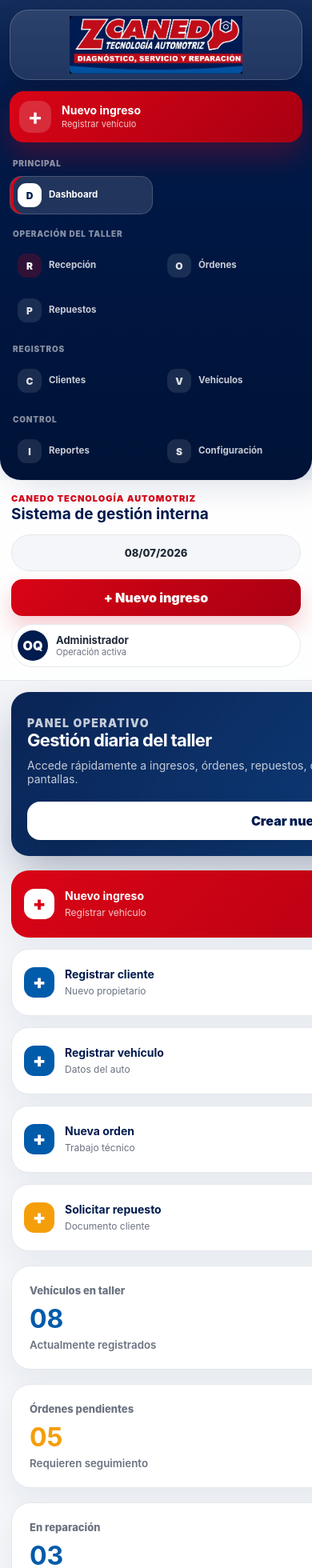
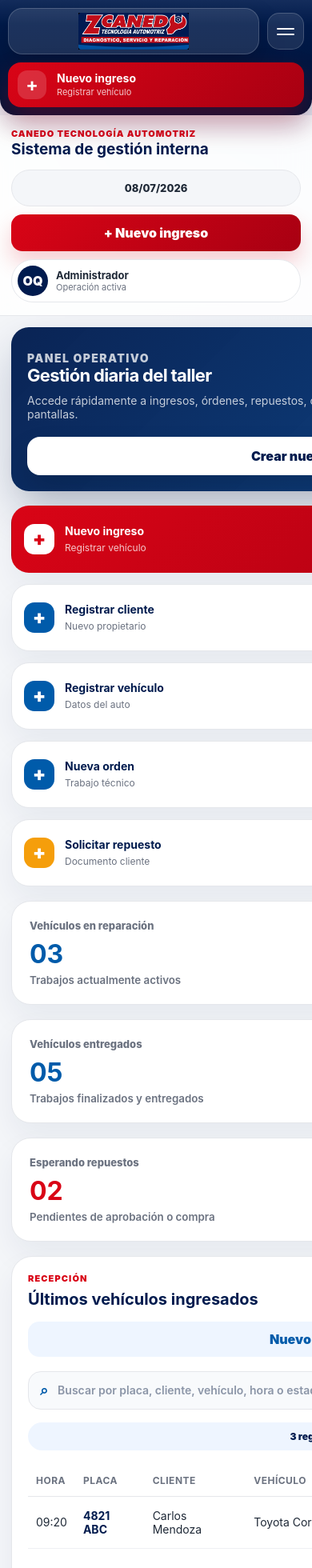
Before and after one commit to OmarArgenes/mecanica-automotriz-web, an Angular app: page /dashboard in a window 390 px wide. Shown: the top 1960 px of the page at 80% size. Built offline with nearby package versions, Linux system fonts and the light colour scheme.

Commit message:
feat: improve mobile sidebar and dashboard layout

```diff
--- a/src/app/app.routes.ts
+++ b/src/app/app.routes.ts
@@ -25,12 +25,8 @@ export const routes: Routes = [
       },
       {
         path: 'vehicle-intake',
-        loadComponent: placeholder,
-        data: {
-          title: 'Recepción de vehículos',
-          description:
-            'Registra los vehículos que ingresan al taller, su condición inicial y genera constancias para el cliente.',
-        },
+        pathMatch: 'full',
+        redirectTo: 'vehicle-intake/new',
       },
       {
         path: 'vehicle-intake/new',
--- a/src/app/features/dashboard/pages/dashboard-home/dashboard-home.component.html
+++ b/src/app/features/dashboard/pages/dashboard-home/dashboard-home.component.html
@@ -22,6 +22,7 @@
       class="stat-card"
       [class.stat-card--red]="stat.tone === 'red'"
       [class.stat-card--orange]="stat.tone === 'orange'"
+      [class.stat-card--green]="stat.tone === 'green'"
     >
       <span class="stat-card__label">{{ stat.label }}</span>
       <strong>{{ stat.value }}</strong>
@@ -37,10 +38,31 @@
           <h3>Últimos vehículos ingresados</h3>
         </div>
 
-        <a routerLink="/vehicle-intake" class="panel-link">Ver todos</a>
+        <a routerLink="/vehicle-intake/new" class="panel-link">
+          Nuevo ingreso
+        </a>
       </div>
 
-      <div class="table-wrapper">
+      <div class="panel-tools">
+        <label class="search-box">
+          <span>⌕</span>
+          <input
+            type="search"
+            placeholder="Buscar por placa, cliente, vehículo, hora o estado..."
+            [value]="searchTerm"
+            (input)="updateSearchTerm($event)"
+          />
+        </label>
+
+        <span class="result-counter">
+          {{ filteredRecentIntakes.length }} registros
+        </span>
+      </div>
+
+      <div
+        class="table-wrapper"
+        *ngIf="filteredRecentIntakes.length; else emptyIntakes"
+      >
         <table>
           <thead>
             <tr>
@@ -54,7 +76,7 @@
           </thead>
 
           <tbody>
-            <tr *ngFor="let item of recentIntakes">
+            <tr *ngFor="let item of filteredRecentIntakes">
               <td>{{ item.time }}</td>
               <td>
                 <strong class="plate">{{ item.plate }}</strong>
@@ -72,20 +94,13 @@
           </tbody>
         </table>
       </div>
-    </article>
 
-    <article class="panel">
-      <p class="section-label">Flujo recomendado</p>
-      <h3>Atención rápida</h3>
-
-      <div class="workflow">
-        <span>1. Cliente</span>
-        <span>2. Vehículo</span>
-        <span>3. Ingreso</span>
-        <span>4. Orden</span>
-        <span>5. Repuestos</span>
-        <span>6. Impresión</span>
-      </div>
+      <ng-template #emptyIntakes>
+        <div class="empty-state">
+          <strong>No se encontraron vehículos ingresados</strong>
+          <span>Prueba con otra placa, cliente, vehículo o estado.</span>
+        </div>
+      </ng-template>
     </article>
   </section>
 </section>
--- a/src/app/features/dashboard/pages/dashboard-home/dashboard-home.component.scss
+++ b/src/app/features/dashboard/pages/dashboard-home/dashboard-home.component.scss
@@ -55,7 +55,7 @@
 
 .stats-grid {
   display: grid;
-  grid-template-columns: repeat(4, 1fr);
+  grid-template-columns: repeat(3, 1fr);
   gap: 18px;
 }
 
@@ -71,6 +71,9 @@
     font-size: 13px;
     font-weight: 800;
     color: #6b7280;
+  }
+  &--green strong {
+    color: #16a34a;
   }
 
   strong {
@@ -99,7 +102,7 @@
 
 .content-grid {
   display: grid;
-  grid-template-columns: minmax(0, 1.8fr) minmax(280px, 0.8fr);
+  grid-template-columns: 1fr;
   gap: 20px;
 }
 
@@ -117,6 +120,10 @@
   }
 }
 
+.panel--large {
+  width: 100%;
+}
+
 .panel-header {
   display: flex;
   justify-content: space-between;
@@ -129,6 +136,66 @@
   color: #005baa;
   font-weight: 900;
   text-decoration: none;
+  white-space: nowrap;
+}
+
+.panel-tools {
+  display: flex;
+  align-items: center;
+  justify-content: space-between;
+  gap: 16px;
+  margin-bottom: 18px;
+}
+
+.search-box {
+  flex: 1;
+  min-height: 48px;
+  display: flex;
+  align-items: center;
+  gap: 10px;
+  padding: 0 14px;
+  border: 1px solid #e5e7eb;
+  border-radius: 16px;
+  background: #f8fafc;
+
+  span {
+    color: #005baa;
+    font-size: 18px;
+    font-weight: 900;
+  }
+
+  input {
+    width: 100%;
+    border: 0;
+    outline: 0;
+    background: transparent;
+    color: #001b4e;
+    font: inherit;
+    font-size: 14px;
+    font-weight: 700;
+
+    &::placeholder {
+      color: #8b95a7;
+      font-weight: 600;
+    }
+  }
+
+  &:focus-within {
+    border-color: rgba(0, 91, 170, 0.45);
+    box-shadow: 0 0 0 4px rgba(0, 91, 170, 0.08);
+    background: #ffffff;
+  }
+}
+
+.result-counter {
+  flex: 0 0 auto;
+  padding: 10px 12px;
+  border-radius: 999px;
+  color: #001b4e;
+  background: #eef5ff;
+  font-size: 12px;
+  font-weight: 900;
+  white-space: nowrap;
 }
 
 .table-wrapper {
@@ -196,18 +263,24 @@ table {
   text-align: right !important;
 }
 
-.workflow {
+.empty-state {
   display: grid;
-  gap: 11px;
-  margin-top: 18px;
+  gap: 6px;
+  padding: 26px;
+  border: 1px dashed #cbd5e1;
+  border-radius: 18px;
+  background: #f8fafc;
+  text-align: center;
+
+  strong {
+    color: #001b4e;
+    font-size: 15px;
+  }
 
   span {
-    padding: 13px 14px;
-    border-radius: 15px;
-    color: #1f2937;
-    background: #f4f6f9;
-    font-weight: 800;
-    border-left: 4px solid #d90416;
+    color: #6b7280;
+    font-size: 14px;
+    font-weight: 600;
   }
 }
 
@@ -245,6 +318,25 @@ table {
     padding: 20px;
   }
 
+  .panel-header,
+  .panel-tools {
+    align-items: stretch;
+    flex-direction: column;
+  }
+
+  .panel-link {
+    width: 100%;
+    padding: 12px;
+    border-radius: 14px;
+    background: #eef5ff;
+    text-align: center;
+  }
+
+  .result-counter {
+    width: 100%;
+    text-align: center;
+  }
+
   table {
     min-width: 720px;
   }
--- a/src/app/features/dashboard/pages/dashboard-home/dashboard-home.component.ts
+++ b/src/app/features/dashboard/pages/dashboard-home/dashboard-home.component.ts
@@ -11,29 +11,25 @@ import { QuickActionsComponent } from '../../../../shared/components/quick-actio
   styleUrl: './dashboard-home.component.scss',
 })
 export class DashboardHomeComponent {
+  searchTerm = '';
+
   stats = [
     {
-      label: 'Vehículos en taller',
-      value: '08',
-      detail: 'Actualmente registrados',
+      label: 'Vehículos en reparación',
+      value: '03',
+      detail: 'Trabajos actualmente activos',
       tone: 'blue',
     },
     {
-      label: 'Órdenes pendientes',
+      label: 'Vehículos entregados',
       value: '05',
-      detail: 'Requieren seguimiento',
-      tone: 'orange',
-    },
-    {
-      label: 'En reparación',
-      value: '03',
-      detail: 'Trabajos activos',
-      tone: 'blue',
+      detail: 'Trabajos finalizados y entregados',
+      tone: 'green',
     },
     {
       label: 'Esperando repuestos',
       value: '02',
-      detail: 'Pendientes de aprobación',
+      detail: 'Pendientes de aprobación o compra',
       tone: 'red',
     },
   ];
@@ -61,4 +57,23 @@ export class DashboardHomeComponent {
       status: 'En reparación',
     },
   ];
+
+  get filteredRecentIntakes() {
+    const term = this.searchTerm.trim().toLowerCase();
+
+    if (!term) {
+      return this.recentIntakes;
+    }
+
+    return this.recentIntakes.filter((item) =>
+      [item.time, item.plate, item.customer, item.vehicle, item.status].some(
+        (value) => value.toLowerCase().includes(term),
+      ),
+    );
+  }
+
+  updateSearchTerm(event: Event): void {
+    const input = event.target as HTMLInputElement;
+    this.searchTerm = input.value;
+  }
 }
--- a/src/app/shared/components/sidebar/sidebar.component.html
+++ b/src/app/shared/components/sidebar/sidebar.component.html
@@ -13,9 +13,24 @@
         <span>Tecnología Automotriz</span>
       </div>
     </div>
+
+    <button
+      type="button"
+      class="mobile-menu-button"
+      (click)="toggleMobileMenu()"
+      [attr.aria-expanded]="isMobileMenuOpen"
+      aria-label="Abrir o cerrar menú"
+    >
+      <span class="mobile-menu-button__icon"></span>
+      <span class="mobile-menu-button__text"></span>
+    </button>
   </div>
 
-  <a class="primary-action" routerLink="/vehicle-intake/new">
+  <a
+    class="primary-action"
+    routerLink="/vehicle-intake/new"
+    (click)="closeMobileMenu()"
+  >
     <span class="primary-action__icon">+</span>
     <span>
       <strong>Nuevo ingreso</strong>
@@ -23,7 +38,29 @@
     </span>
   </a>
 
-  <nav class="navigation" aria-label="Menú principal">
+  <div
+    class="mobile-menu-backdrop"
+    *ngIf="isMobileMenuOpen"
+    (click)="closeMobileMenu()"
+  ></div>
+
+  <nav
+    class="navigation"
+    [class.navigation--open]="isMobileMenuOpen"
+    aria-label="Menú principal"
+  >
+    <div class="mobile-navigation-header">
+      <strong>Menú principal</strong>
+
+      <button
+        type="button"
+        (click)="closeMobileMenu()"
+        aria-label="Cerrar menú"
+      >
+        ×
+      </button>
+    </div>
+
     <section *ngFor="let group of menuGroups" class="menu-group">
       <p class="menu-title">{{ group.title }}</p>
 
@@ -34,6 +71,7 @@
         [routerLink]="item.route"
         routerLinkActive="menu-link--active"
         [routerLinkActiveOptions]="{ exact: item.route === '/dashboard' }"
+        (click)="closeMobileMenu()"
       >
         <span class="menu-icon">{{ item.icon }}</span>
         <span class="menu-label">{{ item.label }}</span>
@@ -45,7 +83,7 @@
     <span class="status-dot"></span>
     <div>
       <strong>Sistema interno</strong>
-      <small>Gestión de taller CANED</small>
+      <small>Gestión de taller CANEDO</small>
     </div>
   </div>
 </aside>
--- a/src/app/shared/components/sidebar/sidebar.component.scss
+++ b/src/app/shared/components/sidebar/sidebar.component.scss
@@ -15,6 +15,12 @@
 
 .brand {
   padding: 2px 0 24px;
+}
+
+.mobile-menu-button,
+.mobile-menu-backdrop,
+.mobile-navigation-header {
+  display: none;
 }
 
 .brand-mark {
@@ -220,61 +226,154 @@
 
 @media (max-width: 980px) {
   .sidebar {
-    position: relative;
-    top: auto;
-    z-index: 30;
+    position: sticky;
+    top: 0;
+    z-index: 100;
     height: auto;
-    padding: 14px;
-    border-radius: 0 0 26px 26px;
+    padding: 12px;
+    border-radius: 0 0 22px 22px;
     overflow: visible;
+    box-shadow: 0 14px 34px rgba(0, 27, 78, 0.22);
   }
 
   .brand {
-    padding: 0 0 14px;
+    display: flex;
+    align-items: center;
+    justify-content: space-between;
+    gap: 12px;
+    padding: 0 0 10px;
   }
 
   .brand-mark {
-    min-height: 92px;
-    border-radius: 26px;
+    flex: 1;
+    min-height: 62px;
+    border-radius: 20px;
 
     img {
-      max-height: 86px;
-      padding: 5px;
-      border-radius: 22px;
+      max-height: 58px;
+      padding: 4px;
+      border-radius: 16px;
+    }
+  }
+
+  .mobile-menu-button {
+    width: 50px;
+    height: 50px;
+    flex: 0 0 auto;
+    display: inline-flex;
+    flex-direction: column;
+    align-items: center;
+    justify-content: center;
+    gap: 5px;
+    border: 1px solid rgba(255, 255, 255, 0.18);
+    border-radius: 16px;
+    background: rgba(255, 255, 255, 0.1);
+    cursor: pointer;
+
+    span {
+      width: 22px;
+      height: 2px;
+      border-radius: 999px;
+      background: #ffffff;
     }
   }
 
   .primary-action {
-    margin: 0 0 16px;
-    min-height: 60px;
-    border-radius: 18px;
-    padding: 13px 14px;
+    min-height: 54px;
+    margin: 0;
+    padding: 11px 13px;
+    border-radius: 16px;
   }
 
   .primary-action__icon {
-    width: 40px;
-    height: 40px;
-    border-radius: 14px;
+    width: 36px;
+    height: 36px;
+    border-radius: 12px;
+    font-size: 23px;
+  }
+
+  .primary-action strong {
+    font-size: 14px;
+  }
+
+  .primary-action small {
+    font-size: 11px;
+  }
+
+  .mobile-menu-backdrop {
+    position: fixed;
+    inset: 0;
+    z-index: 998;
+    display: block;
+    background: rgba(0, 12, 35, 0.56);
+    backdrop-filter: blur(3px);
   }
 
   .navigation {
-    display: grid;
-    grid-template-columns: 1fr;
+    position: fixed;
+    top: 0;
+    bottom: 0;
+    left: 0;
+    z-index: 999;
+    width: min(330px, 86vw);
+    display: flex;
+    flex-direction: column;
     gap: 14px;
-    overflow: visible;
-    padding: 0;
+    padding: 18px 14px;
+    background:
+      linear-gradient(180deg, rgba(255, 255, 255, 0.08), transparent 22%),
+      linear-gradient(180deg, #001b4e 0%, #001337 100%);
+    box-shadow: 24px 0 55px rgba(0, 0, 0, 0.32);
+    overflow-y: auto;
+    transform: translateX(-105%);
+    opacity: 0;
+    pointer-events: none;
+    transition:
+      transform 220ms ease,
+      opacity 220ms ease;
+  }
+
+  .navigation--open {
+    transform: translateX(0);
+    opacity: 1;
+    pointer-events: auto;
+  }
+
+  .mobile-navigation-header {
+    display: flex;
+    align-items: center;
+    justify-content: space-between;
+    gap: 1rem;
+    padding: 0 2px 12px;
+    border-bottom: 1px solid rgba(255, 255, 255, 0.12);
+
+    strong {
+      color: #ffffff;
+      font-size: 15px;
+      font-weight: 900;
+    }
+
+    button {
+      width: 38px;
+      height: 38px;
+      border: 0;
+      border-radius: 12px;
+      background: rgba(255, 255, 255, 0.12);
+      color: #ffffff;
+      font-size: 24px;
+      font-weight: 900;
+      cursor: pointer;
+    }
   }
 
   .menu-group {
     display: grid;
-    grid-template-columns: repeat(2, minmax(0, 1fr));
-    gap: 9px;
+    grid-template-columns: 1fr;
+    gap: 8px;
   }
 
   .menu-title {
-    grid-column: 1 / -1;
-    display: block;
-    margin: 4px 0 2px;
+    margin: 8px 0 2px;
     padding-left: 4px;
     font-size: 10px;
     font-weight: 900;
@@ -286,9 +385,9 @@
   .menu-link {
     width: 100%;
     min-height: 48px;
-    padding: 9px 10px;
+    padding: 10px 12px;
     border-radius: 15px;
-    gap: 9px;
+    gap: 10px;
     white-space: normal;
     overflow: hidden;
   }
@@ -309,7 +408,7 @@
   }
 
   .menu-label {
-    font-size: 12px;
+    font-size: 13px;
     line-height: 1.15;
   }
 
@@ -320,48 +419,36 @@
 
 @media (max-width: 520px) {
   .sidebar {
-    padding: 12px;
+    padding: 10px;
+    border-radius: 0 0 20px 20px;
+  }
+
+  .brand {
+    gap: 10px;
   }
 
   .brand-mark {
-    min-height: 88px;
-    border-radius: 24px;
+    min-height: 58px;
+    border-radius: 18px;
 
     img {
-      max-height: 82px;
-      border-radius: 20px;
+      max-height: 54px;
+      border-radius: 14px;
     }
   }
 
-  .primary-action {
-    min-height: 58px;
-    padding: 12px;
+  .mobile-menu-button {
+    width: 46px;
+    height: 46px;
+    border-radius: 15px;
   }
 
-  .primary-action strong {
-    font-size: 14px;
+  .primary-action {
+    min-height: 50px;
+    padding: 10px 12px;
   }
 
-  .primary-action small {
-    font-size: 11px;
-  }
-
-  .menu-group {
-    grid-template-columns: repeat(2, minmax(0, 1fr));
-    gap: 8px;
-  }
-
-  .menu-link {
-    min-height: 45px;
-    padding: 8px 9px;
-  }
-
-  .menu-icon {
-    width: 30px;
-    height: 30px;
-  }
-
-  .menu-label {
-    font-size: 11.5px;
+  .navigation {
+    width: min(310px, 88vw);
   }
 }
--- a/src/app/shared/components/sidebar/sidebar.component.ts
+++ b/src/app/shared/components/sidebar/sidebar.component.ts
@@ -1,5 +1,5 @@
 import { CommonModule } from '@angular/common';
-import { Component } from '@angular/core';
+import { Component, HostListener } from '@angular/core';
 import { RouterLink, RouterLinkActive } from '@angular/router';
 
 interface MenuItem {
@@ -23,6 +23,7 @@ interface MenuGroup {
 })
 export class SidebarComponent {
   logoMissing = false;
+  isMobileMenuOpen = false;
 
   menuGroups: MenuGroup[] = [
     {
@@ -40,7 +41,7 @@ export class SidebarComponent {
       items: [
         {
           label: 'Recepción',
-          route: '/vehicle-intake',
+          route: '/vehicle-intake/new',
           icon: 'R',
           highlight: true,
         },
@@ -71,20 +72,33 @@ export class SidebarComponent {
         },
       ],
     },
-    {
-      title: 'Control',
-      items: [
-        {
-          label: 'Reportes',
-          route: '/reports',
-          icon: 'I',
-        },
-        {
-          label: 'Configuración',
-          route: '/settings',
-          icon: 'S',
-        },
-      ],
-    },
+    // {
+    //   title: 'Control',
+    //   items: [
+    //     {
+    //       label: 'Reportes',
+    //       route: '/reports',
+    //       icon: 'I',
+    //     },
+    //     {
+    //       label: 'Configuración',
+    //       route: '/settings',
+    //       icon: 'S',
+    //     },
+    //   ],
+    // },
   ];
+
+  toggleMobileMenu(): void {
+    this.isMobileMenuOpen = !this.isMobileMenuOpen;
+  }
+
+  closeMobileMenu(): void {
+    this.isMobileMenuOpen = false;
+  }
+
+  @HostListener('document:keydown.escape')
+  closeMenuWithEscape(): void {
+    this.closeMobileMenu();
+  }
 }
```
